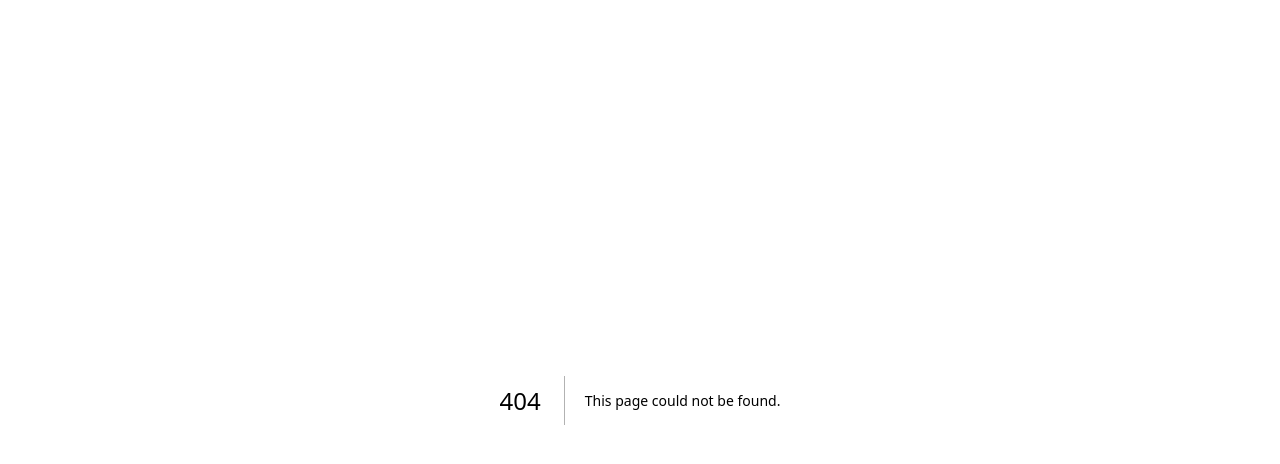
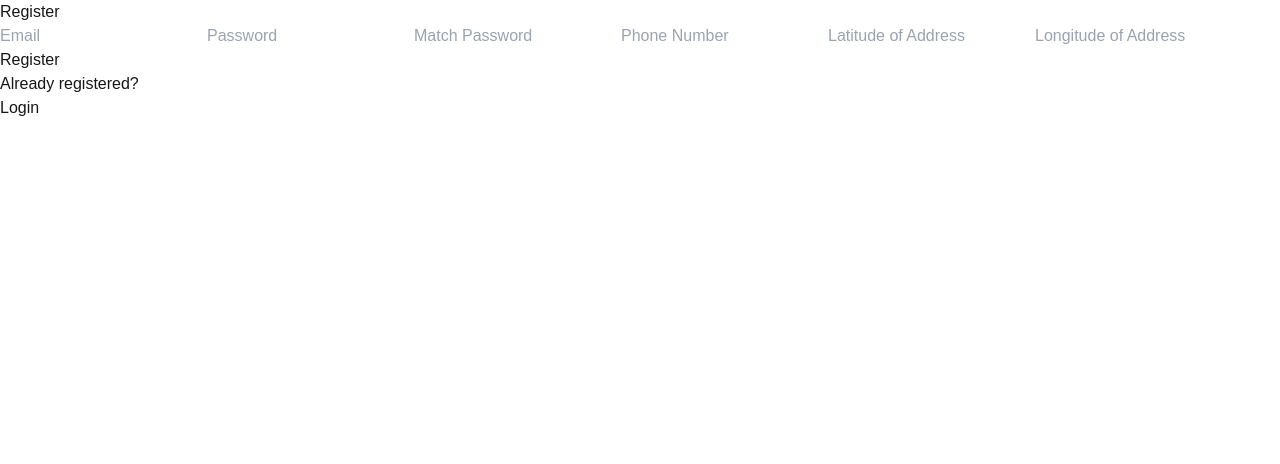
Before and after one commit to Cqctxs/flyerfinder, a Next.js app in the folder client/: page /register in a window 1280 px wide. Before the commit this address had no page. Shown: the top 464 px of the page. Built offline with nearby package versions, Linux system fonts and the light colour scheme.

Commit message:
login and register

```diff
--- a/client/app/login/page.jsx
+++ b/client/app/login/page.jsx
@@ -1,9 +1,49 @@
-'use client';
+"use client";
+import Link from "next/link";
+import { useRouter } from "next/navigation";
+import useAuth from "@/hooks/useAuth";
+import { useState } from "react";
 
 export default function Page() {
+  const { setAuth } = useAuth();
+  const [user, setUser] = useState("");
+  const [pwd, setPwd] = useState("");
+  const router = useRouter();
+
+  const login = async () => {
+    const response = await fetch("http://localhost:3001/login", {
+      method: "POST",
+      headers: {
+        "Content-Type": "application/json",
+      },
+      body: JSON.stringify({ user: user, pwd: pwd }),
+    });
+
+    if (response.ok) {
+      const result = await response.json();
+      console.log(result);
+      setAuth({ user: result.user, phone: result.phone, coords: result.coords, accessToken: result.accessToken });
+      router.push("/test"); // Redirect to /test after successful login
+    }
+  };
+
   return (
     <div>
-      <h1>Login</h1>
+      <input
+        type="text"
+        value={user}
+        onChange={(e) => setUser(e.target.value)}
+        placeholder="User"
+      />
+      <input
+        type="password"
+        value={pwd}
+        onChange={(e) => setPwd(e.target.value)}
+        placeholder="Password"
+      />
+      <button onClick={login}>Login</button>
+      <p>Don't have an account?</p>
+      <Link href="/register">Register</Link>
     </div>
   );
 }
--- /dev/null
+++ b/client/app/register/page.jsx
@@ -0,0 +1,139 @@
+"use client";
+import Link from "next/link";
+import { useState, useEffect } from "react";
+import { useRouter } from "next/navigation";
+
+export default function Page() {
+  const PWD_REGEX = /^(?=.*[a-z])(?=.*[A-Z])(?=.*[0-9])(?=.*[!@#$%]).{8,24}$/;
+  const EMAIL_REGEX = /^[\w-\.]+@([\w-]+\.)+[\w-]{2,4}$/;
+  const PHONE_REGEX = /^\d{10}$/;
+  const LATITUDE_REGEX = /^-?([0-8]?[0-9]|90)(\.[0-9]{1,10})?$/;
+  const LONGITUDE_REGEX = /^-?([0-9]{1,2}|1[0-7][0-9]|180)(\.[0-9]{1,10})?$/;
+
+  const [email, setEmail] = useState("");
+  const [validEmail, setValidEmail] = useState(false);
+
+  const [pwd, setPwd] = useState("");
+  const [validPwd, setValidPwd] = useState(false);
+
+  const [matchPwd, setMatchPwd] = useState("");
+  const [validMatch, setValidMatch] = useState(false);
+
+  const [phone, setPhone] = useState("");
+  const [validPhone, setValidPhone] = useState(false);
+
+  const [latitude, setLatitude] = useState("");
+  const [validLatitude, setValidLatitude] = useState(false);
+
+  const [longitude, setLongitude] = useState("");
+  const [validLongitude, setValidLongitude] = useState(false);
+
+  const [error, setError] = useState("");
+
+  const router = useRouter();
+
+  useEffect(() => {
+    setValidEmail(EMAIL_REGEX.test(email));
+  }, [email]);
+
+  useEffect(() => {
+    setValidPwd(PWD_REGEX.test(pwd));
+    setValidMatch(pwd === matchPwd);
+  }, [pwd, matchPwd]);
+
+  useEffect(() => {
+    setValidPhone(PHONE_REGEX.test(phone));
+  }, [phone]);
+
+  useEffect(() => {
+    setValidLatitude(LATITUDE_REGEX.test(latitude));
+  }, [latitude]);
+
+  useEffect(() => {
+    setValidLongitude(LONGITUDE_REGEX.test(longitude));
+  }, [longitude]);
+
+  const register = async () => {
+    if (
+      validEmail &&
+      validPwd &&
+      validMatch &&
+      validPhone &&
+      validLatitude &&
+      validLongitude
+    ) {
+      const response = await fetch("http://localhost:3001/register", {
+        method: "POST",
+        headers: {
+          "Content-Type": "application/json",
+        },
+        body: JSON.stringify({
+          user: email,
+          pwd: pwd,
+          phone: phone,
+          coords: { latitude: latitude, longitude: longitude },
+        }),
+      });
+
+      if (response.ok) {
+        setSuccess(true);
+        router.push("/login"); // Redirect to /login after successful registration
+      } else {
+        setError("Registration failed");
+      }
+    } else {
+      setError("Invalid input");
+    }
+  };
+
+  return (
+    <div>
+      <section>
+        <h2>Register</h2>
+        <input
+          type="text"
+          value={email}
+          onChange={(e) => setEmail(e.target.value)}
+          placeholder="Email"
+        />
+        <input
+          type="password"
+          value={pwd}
+          onChange={(e) => setPwd(e.target.value)}
+          placeholder="Password"
+        />
+        <input
+          type="password"
+          value={matchPwd}
+          onChange={(e) => setMatchPwd(e.target.value)}
+          placeholder="Match Password"
+        />
+        <input
+          type="text"
+          value={phone}
+          onChange={(e) => setPhone(e.target.value)}
+          placeholder="Phone Number"
+        />
+        <input
+          type="text"
+          value={latitude}
+          onChange={(e) => setLatitude(e.target.value)}
+          placeholder="Latitude of Address"
+        />
+        <input
+          type="text"
+          value={longitude}
+          onChange={(e) => setLongitude(e.target.value)}
+          placeholder="Longitude of Address"
+        />
+        <button onClick={register}>Register</button>
+        <p>{error}</p>
+        <p>
+          Already registered?
+          <br />
+          <Link href="/login">Login</Link>
+        </p>
+      </section>
+    </div>
+  );
+}
```
Also changed, not shown: client/hooks/useLogout.js (deleted, +0 -21 lines), client/hooks/useRefreshToken.js (+24 -15 lines).
